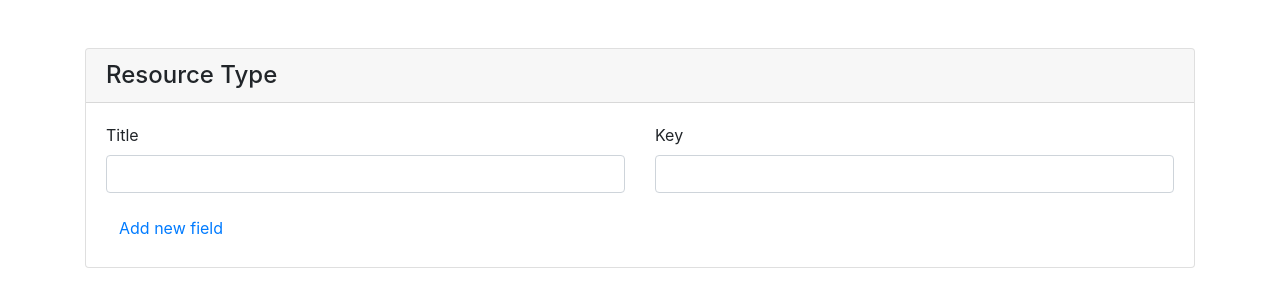
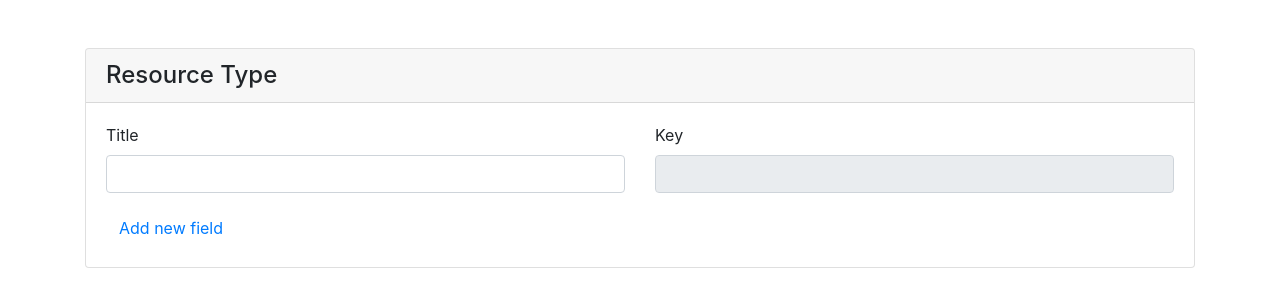
Before and after one commit to zendesksc/custom-resources-admin, a React (Create React App) app: page / in a window 1280 px wide. Shown: the top 304 px of the page. Built offline with nearby package versions, Linux system fonts and the light colour scheme.

Commit message:
Key automatically is sluggified from the title of the resource type

```diff
--- a/src/containers/NewResourceTypeForm.js
+++ b/src/containers/NewResourceTypeForm.js
@@ -1,4 +1,5 @@
 import React, { Component } from 'react'
+import slugify from '../utilities/slugify'
 
 import TextField from '../components/TextField'
 
@@ -26,7 +27,8 @@ class NewResourceTypeForm extends Component {
 
   handleChange(e) {
     this.setState({
-      [e.target.name]: { value: e.target.value, error: '' }
+      title: { value: e.target.value, error: '' },
+      key: { value: slugify(e.target.value), error: '' }
     })
   }
 
@@ -130,7 +132,7 @@ class NewResourceTypeForm extends Component {
             <TextField label='Title' name='title' value={this.state.title.value} error={this.state.title.error} onChange={this.handleChange} />
           </div>
           <div className='col-6'>
-            <TextField label='Key' name='key' value={this.state.key.value} error={this.state.key.error} onChange={this.handleChange} />
+            <TextField label='Key' name='key' value={this.state.key.value} disabled error={this.state.key.error} />
           </div>
         </div>
 
--- /dev/null
+++ b/src/utilities/slugify.js
@@ -0,0 +1,5 @@
+const slugify = (string) => {
+  return string.toLowerCase().replace(/ /g, '-')
+}
+
+export default slugify
```
